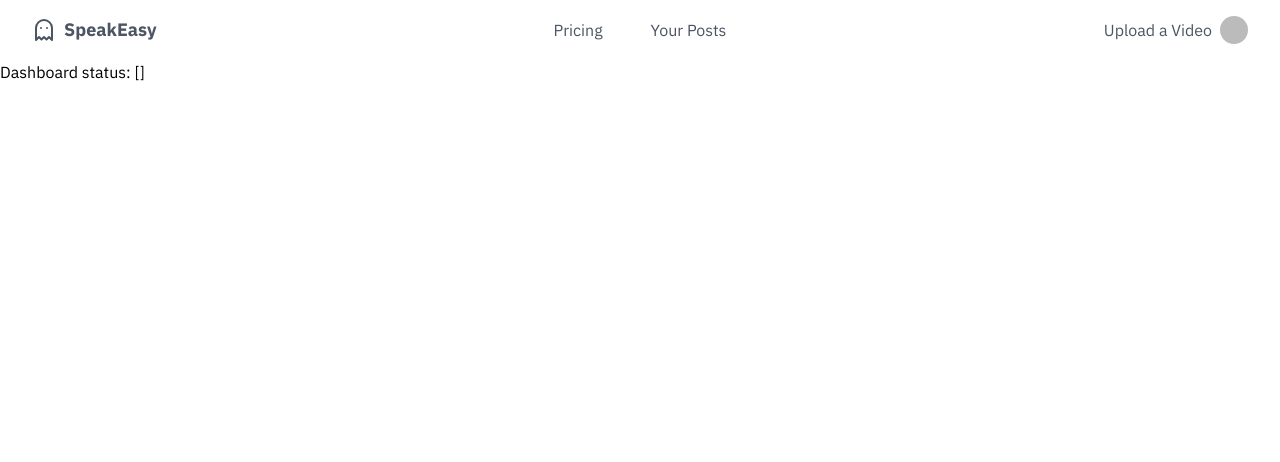
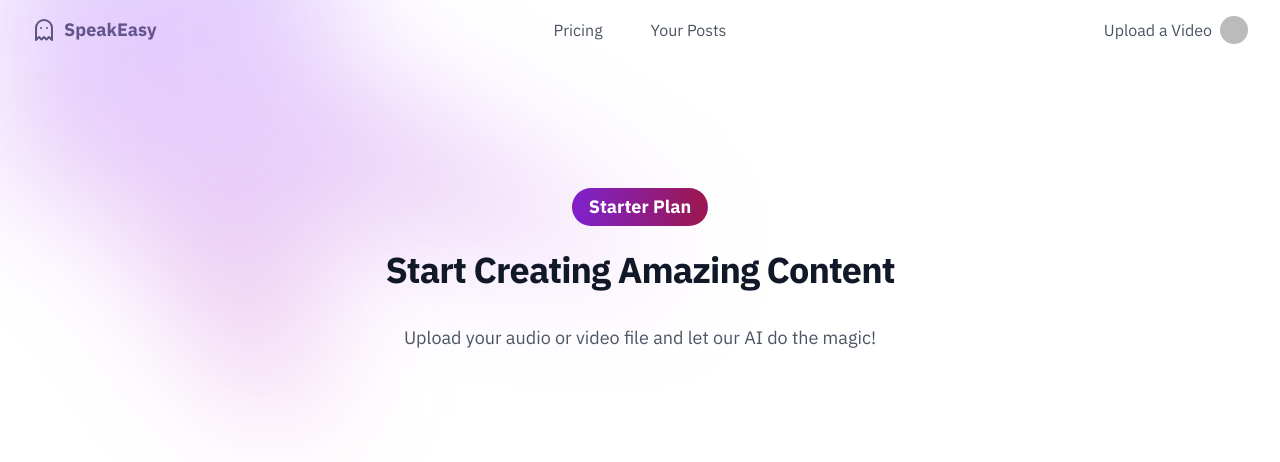
Before and after one commit to SKRTEEEEEE/speakai-saas-next, a Next.js app: page /dashboard in a window 1280 px wide. Shown: the top 462 px of the page. Built offline with nearby package versions, Linux system fonts and the light colour scheme; no server answers; the database is empty; sample sign-in values are in the browser's storage; some icons are missing.

Commit message:
feat(dashboard): Add basic UI

```diff
--- a/src/app/dashboard/page.tsx
+++ b/src/app/dashboard/page.tsx
@@ -1,15 +1,91 @@
+
+import BgGradient from "@/components/bg-gradient";
+import { Badge } from "@/components/ui/badge";
+import UpgradeYourPlan from "@/components/upgrade-plain";
 import getDbConnection from "@/lib/db";
+import { doesUserExist, getPlanType, hasCancelledSubscription, updateUser } from "@/lib/user-helpers";
+
 import { currentUser } from "@clerk/nextjs/server";
+import { redirect } from "next/navigation";
 
-export default async function Page() {
-    const user = await currentUser()
+// 🧠 💡 CREO que hay que mirar el caso en que el usuario se a cancelado la suscripción
 
-    //update user clerk
+export default async function Dashboard() {
+  const clerkUser = await currentUser();
 
-    const email = user?.emailAddresses?.[0].emailAddress ?? ""
-    const sql = await getDbConnection()
-    const response = await sql`SELECT * FROM users WHERE status = 'cancelled' AND email = ${email}`
-    return (
-        <div>Dashboard status: {JSON.stringify(response)}</div>
-    );
+  if (!clerkUser) {
+    return redirect("/sign-in");
+  }
+
+  const email = clerkUser?.emailAddresses?.[0].emailAddress ?? "";
+
+  const sql = await getDbConnection();
+
+  //updatethe user id
+  let userId = null;
+  let priceId = null;
+
+  const hasUserCancelled = await hasCancelledSubscription(sql, email);
+  const user = await doesUserExist(sql, email);
+
+  if (user) {
+    //update the user_id in users table
+    userId = clerkUser?.id;
+    if (userId) {
+      await updateUser(sql, userId, email);
+    }
+
+    priceId = user[0].price_id;
+  }
+
+  const { id: planTypeId = "starter", name: planTypeName } =
+    getPlanType(priceId);
+
+  const isBasicPlan = planTypeId === "basic";
+  const isProPlan = planTypeId === "pro";
+
+  // check number of posts per plan
+  const posts = await sql`SELECT * FROM posts WHERE user_id = ${userId}`;
+
+  const isValidBasicPlan = isBasicPlan && posts.length < 3;
+
+  return (
+    <BgGradient>
+      <div className="mx-auto max-w-7xl px-6 py-24 sm:py-32 lg:px-8">
+        <div className="flex flex-col items-center justify-center gap-6 text-center">
+          <Badge className="bg-gradient-to-r from-purple-700 to-pink-800 text-white px-4 py-1 text-lg font-semibold capitalize">
+            {planTypeName} Plan
+          </Badge>
+
+          <h2 className="capitalize text-3xl font-bold tracking-tight text-gray-900 sm:text-4xl">
+            Start creating amazing content
+          </h2>
+
+          <p className="mt-2 text-lg leading-8 text-gray-600 max-w-2xl text-center">
+            Upload your audio or video file and let our AI do the magic!
+          </p>
+
+          {(isBasicPlan || isProPlan) && (
+            <p className="mt-2 text-lg leading-8 text-gray-600 max-w-2xl text-center">
+              You get{" "}
+              <span className="font-bold text-amber-600 bg-amber-100 px-2 py-1 rounded-md">
+                {isBasicPlan ? "3" : "Unlimited"} blog posts
+              </span>{" "}
+              as part of the{" "}
+              <span className="font-bold capitalize">{planTypeName}</span> Plan.
+            </p>
+          )}
+
+          {/* {isValidBasicPlan || isProPlan ? (
+            <BgGradient>
+              <UploadForm />
+            </BgGradient>
+          ) : (
+            <UpgradeYourPlan />
+          )} */}
+          {hasUserCancelled && <UpgradeYourPlan/>}
+        </div>
+      </div>
+    </BgGradient>
+  );
 }
--- /dev/null
+++ b/src/components/ui/badge.tsx
@@ -0,0 +1,36 @@
+import * as React from "react"
+import { cva, type VariantProps } from "class-variance-authority"
+
+import { cn } from "@/lib/utils"
+
+const badgeVariants = cva(
+  "inline-flex items-center rounded-full border px-2.5 py-0.5 text-xs font-semibold transition-colors focus:outline-none focus:ring-2 focus:ring-ring focus:ring-offset-2",
+  {
+    variants: {
+      variant: {
+        default:
+          "border-transparent bg-primary text-primary-foreground hover:bg-primary/80",
+        secondary:
+          "border-transparent bg-secondary text-secondary-foreground hover:bg-secondary/80",
+        destructive:
+          "border-transparent bg-destructive text-destructive-foreground hover:bg-destructive/80",
+        outline: "text-foreground",
+      },
+    },
+    defaultVariants: {
+      variant: "default",
+    },
+  }
+)
+
+export interface BadgeProps
+  extends React.HTMLAttributes<HTMLDivElement>,
+    VariantProps<typeof badgeVariants> {}
+
+function Badge({ className, variant, ...props }: BadgeProps) {
+  return (
+    <div className={cn(badgeVariants({ variant }), className)} {...props} />
+  )
+}
+
+export { Badge, badgeVariants }
--- /dev/null
+++ b/src/components/upgrade-plain.tsx
@@ -0,0 +1,19 @@
+import { ArrowRight } from "lucide-react";
+import Link from "next/link";
+
+export default function UpgradeYourPlan() {
+  return (
+    <div className="flex flex-col items-center justify-center gap-6 text-center">
+      <p className="mt-2 text-lg leading-8 text-gray-600 max-w-2xl text-center border-2 border-red-200 bg-red-100 p-4 rounded-lg border-dashed">
+        You need to upgrade to the Basic Plan or the Pro Plan to create blog
+        posts with the power of AI 💖.
+      </p>
+      <Link
+        href="/#pricing"
+        className="flex gap-2 items-center text-purple-600 font-semibold"
+      >
+        Go to Pricing <ArrowRight className="w-4 h-4" />
+      </Link>
+    </div>
+  );
+}
--- /dev/null
+++ b/src/lib/user-helpers.ts
@@ -0,0 +1,38 @@
+import { NeonQueryFunction } from "@neondatabase/serverless";
+import { plansMap } from "./const";
+
+export async function hasCancelledSubscription(
+  sql: NeonQueryFunction<false, false>,
+  email: string
+) {
+  const query =
+    await sql`SELECT * FROM users where email = ${email} AND status = 'cancelled'`;
+
+  return query && query.length > 0;
+}
+
+export async function doesUserExist(
+  sql: NeonQueryFunction<false, false>,
+  email: string
+) {
+  const query = await sql`SELECT * FROM users where email = ${email}`;
+  if (query && query.length > 0) {
+    return query;
+  }
+  return null;
+}
+
+export async function updateUser(
+  sql: NeonQueryFunction<false, false>,
+  userId: string,
+  email: string
+) {
+  return sql`UPDATE users SET user_id = ${userId} WHERE email = ${email}`;
+}
+
+export function getPlanType(priceId: string) {
+  if (priceId === null) return { id: "starter", name: "Starter" };
+
+  const checkPlanType = plansMap.filter((plan) => plan.priceId === priceId);
+  return checkPlanType?.[0];
+}
```
Also changed, not shown: src/components/upload-form.tsx (added).
